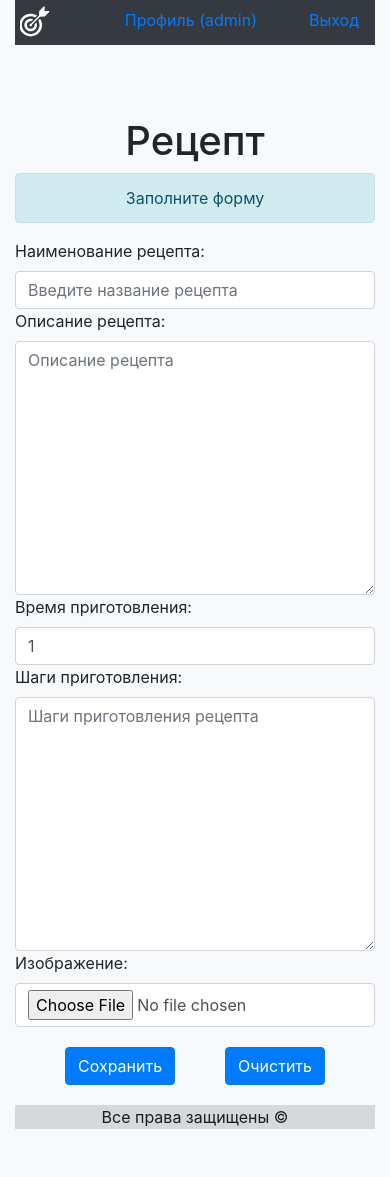
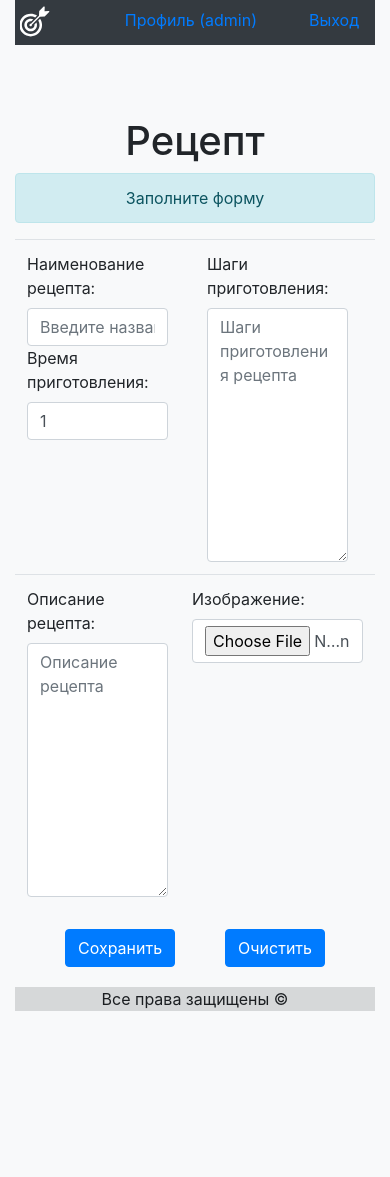
Before and after one commit to Zep314/Django_Itog, a Django app: page /recipe/ in a window 390 px wide. After the commit the page ends 1011 px from the top, so only its background shows below. Run offline with Django 4.2, Linux system fonts and the light colour scheme; a user stored in the database is signed in; some libraries are stand-ins or nearby versions.

Commit message:
work 09.11.2023_4

```diff
--- a/cook_recipe/website/templates/website/recipe_detail.html
+++ b/cook_recipe/website/templates/website/recipe_detail.html
@@ -25,41 +25,46 @@
             {{ hidden_field }}
         {% endfor %}
 
-        <div class="row justify-content-start">
-            <div class="col-sm">
+        <table class="table">
+            <tr>
+                <td>
                 <div style="text-align: left;">
                     {{ form.name.label_tag }}
                     {% render_field form.name class="form-control" %}
-                </div>
-                <div style="text-align: left;">
-                    {{ form.description.label_tag }}
-                    {% render_field form.description class="form-control" %}
+
+                    {{ form.req_time.label_tag }}
+                    {% render_field form.req_time class="form-control" %}
                 </div>
 
-
-            </div>
-            <div class="col-sm">
-                <div class="row">
+                </td>
+                <td>
                     <div  class="col-sm" style="text-align: left;">
-                        {{ form.req_time.label_tag }}
-                        {% render_field form.req_time class="form-control" %}
                     {{ form.roadmap.label_tag }}
                     {% render_field form.roadmap class="form-control" %}
                     </div>
-                </div>
 
-                {% if form.image.value %}
-                    <div>
-                        <img class="img-thumbnail" src="/media/{{ form.image.value }}" alt="{{ form.image.value }}" style="width: 200px; height: 200px;">
+                </td>
+            </tr>
+            <tr>
+                <td>
+                    <div style="text-align: left;">
+                        {{ form.description.label_tag }}
+                        {% render_field form.description class="form-control" %}
                     </div>
-                {%  endif %}
-                <div style="text-align: left;">
-                    {{ form.image.label_tag }}
-                    {% render_field form.image class="form-control" %}
-                </div>
-            </div>
-
-        </div>
+                </td>
+                <td>
+                    <div style="text-align: left;">
+                        {{ form.image.label_tag }}
+                        {% render_field form.image class="form-control" %}
+                        {% if form.image.value %}
+                            <div>
+                                <img class="img-thumbnail" src="/media/{{ form.image.value }}" alt="{{ form.image.value }}" style="width: 200px; height: 200px;">
+                            </div>
+                        {%  endif %}
+                    </div>
+                </td>
+            </tr>
+        </table>
 
         <div style="display: flex; gap: 50px; justify-content: center; margin-top: 20px;margin-bottom: 20px;">
             <input type="submit" class="btn btn-primary" value="Сохранить">
```
Also changed, not shown: README.md, cook_recipe/db.sqlite3, 1 other file.
